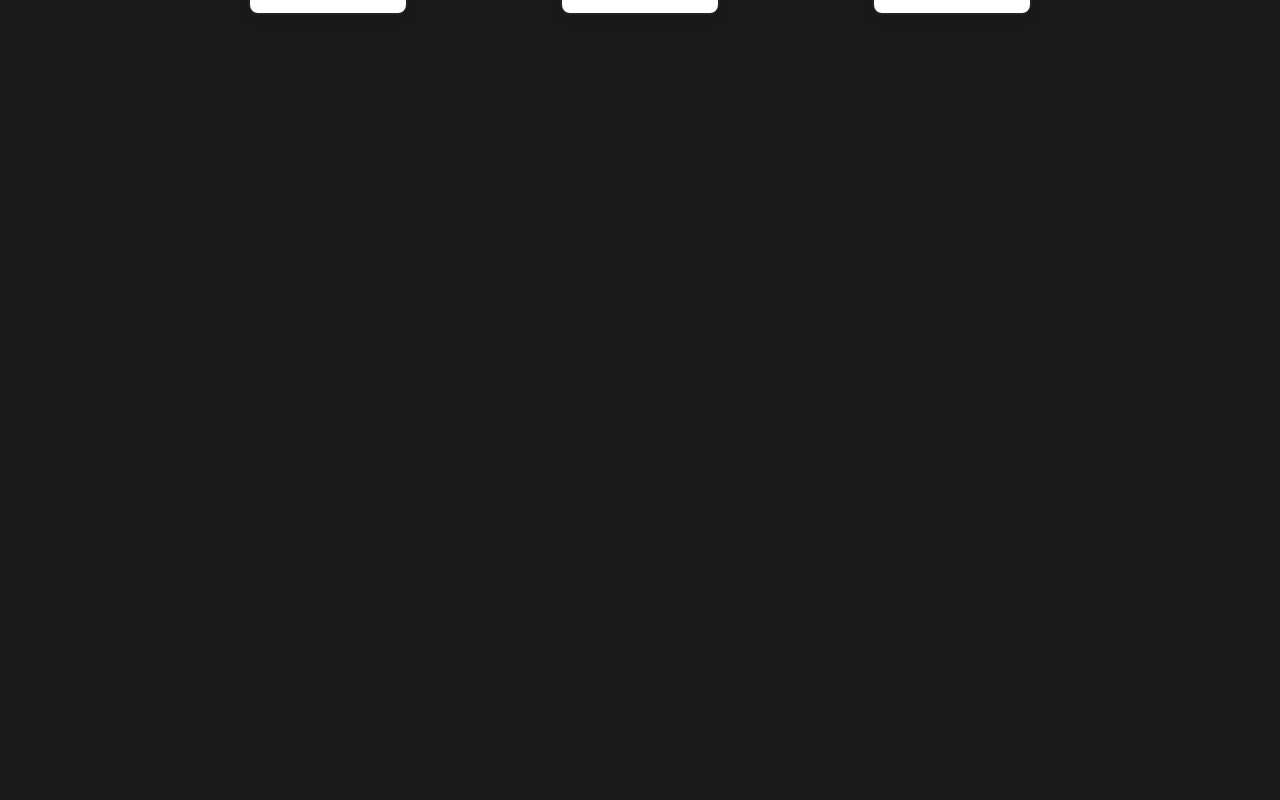
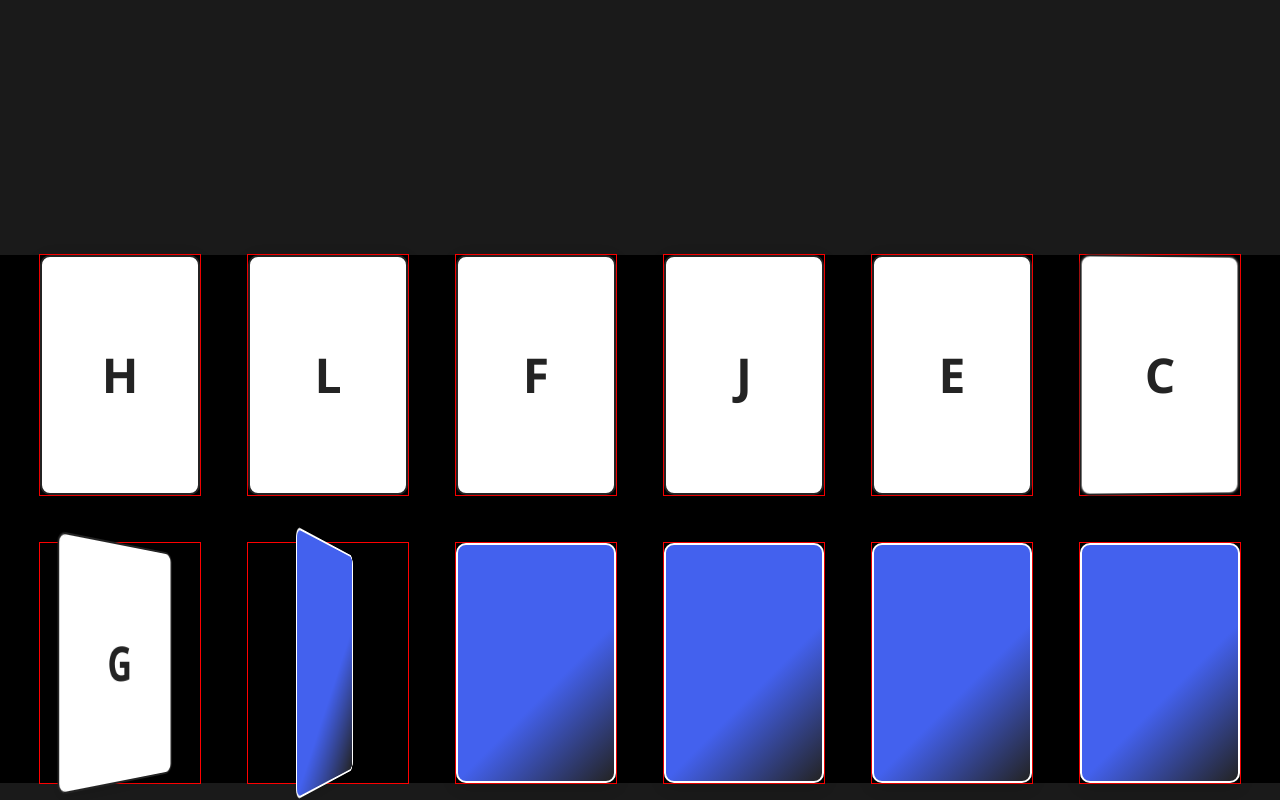
Before and after one commit to UniqualID/memorycard, a React (Vite) app: page / in a window 1280 px wide. Shown: the part 462-1262 px from the top of the page. Before the commit the page ends 800 px from the top, so only its background shows below. Built offline with nearby package versions, Linux system fonts and the light colour scheme.

Commit message:
multiple cards baybee

```diff
--- a/package.json
+++ b/package.json
@@ -11,7 +11,8 @@
   },
   "dependencies": {
     "react": "^19.1.0",
-    "react-dom": "^19.1.0"
+    "react-dom": "^19.1.0",
+    "uuid": "^11.1.0"
   },
   "devDependencies": {
     "@eslint/js": "^9.25.0",
--- a/src/App.css
+++ b/src/App.css
@@ -74,13 +74,39 @@ body {
 	margin-bottom: 2rem;
 }
 
+#root {
+	display: flex;
+	flex-direction: column;
+	min-height: 100vh;
+}
+
+main {
+	flex-grow: 1;
+	display: flex;
+	flex-direction: column;
+	align-items: stretch;
+}
+
 .card-row {
 	display: flex;
+	flex-wrap: wrap;
 	justify-content: center;
-	gap: 2rem;
+	gap: 1rem;
 	margin-top: 2rem;
 	position: relative;
 	min-height: 240px;
+}
+
+.card-display {
+	/* height: 240px; */
+	flex-grow: 1;
+	background-color: black;
+	display: flex;
+	flex-wrap: wrap;
+	justify-content: center;
+	gap: 3rem;
+	margin-top: 2rem;
+	position: relative;
 }
 
 .card-outer {
@@ -92,6 +118,12 @@ body {
 	transform:
 		translateY(var(--deal-y, 0px)) translateX(var(--deal-x, 0px));
 	z-index: 1;
+	flex-shrink: 0;
+}
+
+.dummy-card {
+	width: 160px;
+	height: 240px;
 }
 
 .card-inner {
--- a/src/App.jsx
+++ b/src/App.jsx
@@ -1,9 +1,24 @@
 import { useState, useEffect, useRef } from 'react';
+import { v4 as uuidv4 } from 'uuid';
 import CardRow from './CardRow.jsx';
 import './reset.css';
 import './App.css';
 
-const INITIALCARDS = ['A', 'B', 'C'];
+// const INITIALCARDS = ['A', 'B', 'C'];
+const INITIALCARDS = [
+    { id: uuidv4(), component: <>A</> },
+    { id: uuidv4(), component: <>B</> },
+    { id: uuidv4(), component: <>C</> },
+    { id: uuidv4(), component: <>D</> },
+    { id: uuidv4(), component: <>E</> },
+    { id: uuidv4(), component: <>F</> },
+    { id: uuidv4(), component: <>G</> },
+    { id: uuidv4(), component: <>H</> },
+    { id: uuidv4(), component: <>I</> },
+    { id: uuidv4(), component: <>J</> },
+    { id: uuidv4(), component: <>K</> },
+    { id: uuidv4(), component: <>L</> },
+];
 const SHUFFLETIMES = 10; // Number of times to shuffle the cards
 
 export default function App() {
@@ -31,12 +46,12 @@ export default function App() {
         setShowModal(false);
     };
 
-    if (gameState === 'pre-deal') {
-        //allow some time for the cards to return to "deal" state
-        setTimeout(() => {
-            setGameState('shuffle');
-        }, 500);
-    }
+    // if (gameState === 'pre-deal') {
+    //     //allow some time for the cards to return to "deal" state
+    //     setTimeout(() => {
+    //         setGameState('shuffle');
+    //     }, 500);
+    // }
 
     highScore.current = Math.max(highScore.current, score);
     return (
@@ -49,6 +64,7 @@ export default function App() {
                 <span>High Score: {highScore.current}</span>
             </div>
 
+            <main>
                 <CardRow
                     initCards={INITIALCARDS}
                     gameState={gameState}
@@ -58,6 +74,7 @@ export default function App() {
                     selectedCards={selectedCards}
                     setSelectedCards={setSelectedCards}
                 />
+            </main>
 
             {(gameState === 'won' || gameState === 'lost') && !showModal && (
                 <div className="status-message">
--- a/src/CardRow.jsx
+++ b/src/CardRow.jsx
@@ -14,6 +14,8 @@ export default function CardRow({
     const [dealt, setDealt] = useState(false);
     const [flipped, setFlipped] = useState([false, false, false]);
     const cardsRef = useRef(new Map());
+    const dummyCardsRef = useRef(new Map());
+    const offsets = useRef([]);
 
     useEffect(() => {
         // Start with all cards face down and stacked
@@ -64,13 +66,13 @@ export default function CardRow({
 
     useLayoutEffect(() => {
         const newRects = new Map();
-        cards.forEach((key, i) => {
-            const el = cardsRef.current.get(key);
+        cards.forEach((card) => {
+            const el = cardsRef.current.get(card.id);
             if (!el) return;
             const newRect = el.getBoundingClientRect();
-            newRects.set(key, newRect);
+            newRects.set(card.id, newRect);
 
-            const prev = firstRectsRef.current.get(key);
+            const prev = firstRectsRef.current.get(card.id);
             if (prev) {
                 const dx = prev.left - newRect.left;
                 const dy = prev.top - newRect.top;
@@ -91,11 +93,27 @@ export default function CardRow({
         const id = setTimeout(() => setGameState('shuffle'), 250);
         return () => clearTimeout(id);
     }, [cards]);
-    const handleCardClick = (card, idx) => {
+
+    useEffect(() => {
+        cards.forEach((card, i) => {
+            const el = cardsRef.current.get(card.id);
+            const dummyEl = dummyCardsRef.current.get(i);
+            if (!el || !dummyEl) return;
+            const rect = el.getBoundingClientRect();
+            const dummyRect = dummyEl.getBoundingClientRect();
+            offsets.current.push({
+                dx: dummyRect.left - rect.left,
+                dy: dummyRect.top - rect.top,
+            });
+        });
+        console.log(offsets);
+    }, [window.innerWidth, cardsRef.length, dummyCardsRef.length]);
+
+    const handleCardClick = (key, idx) => {
         if (gameState !== 'playing') return;
         if (!flipped[idx]) return; // Ignore clicks before flip
 
-        if (selectedCards.has(card)) {
+        if (selectedCards.has(key)) {
             setGameState('lost');
             return;
         }
@@ -105,38 +123,64 @@ export default function CardRow({
             return;
         }
 
-        setSelectedCards(new Set([...selectedCards, card]));
+        setSelectedCards(new Set([...selectedCards, key]));
         setScore(score + 1);
         setGameState('pre-deal');
     };
+
     return (
+        <>
             <div className="card-row">
                 {cards.map((card, i) => (
                     <div
-                    key={card}
+                        key={card.id}
                         ref={(el) => {
                             if (el) {
-                            cardsRef.current.set(card, el);
+                                cardsRef.current.set(card.id, el);
                             } else {
-                            cardsRef.current.delete(card);
+                                cardsRef.current.delete(card.id);
                             }
                         }}
                         className={`card-outer`}
                         style={{
-                        '--deal-x': dealt ? `${(i - 1) * 120}px` : '0px',
-                        '--deal-y': dealt ? '80px' : '0px',
-                        zIndex: 10 - i,
+                            '--deal-x': dealt
+                                ? `${offsets.current[i]['dx']}px`
+                                : '0px',
+                            '--deal-y': dealt
+                                ? `${offsets.current[i]['dy']}px`
+                                : '0px',
                         }}
                     >
                         <div
-                        className={`card-inner${flipped[i] ? ' flipped' : ''}`}
-                        onClick={() => handleCardClick(card, i)}
+                            className={`card-inner${
+                                flipped[i] ? ' flipped' : ''
+                            }`}
+                            onClick={() => handleCardClick(card.id, i)}
                         >
                             <div className="card-face card-back" />
-                        <div className="card-face card-front">{card}</div>
+                            <div className="card-face card-front">
+                                {card.component}
+                            </div>
                         </div>
                     </div>
                 ))}
             </div>
+            <div className="card-display">
+                {cards.map((_, i) => (
+                    <div
+                        className="dummy-card"
+                        style={{ outline: '1px solid red' }}
+                        key={i}
+                        ref={(el) => {
+                            if (el) {
+                                dummyCardsRef.current.set(i, el);
+                            } else {
+                                dummyCardsRef.current.delete(i.id);
+                            }
+                        }}
+                    ></div>
+                ))}
+            </div>
+        </>
     );
 }
```
Also changed, not shown: 1 other file (tests, documents, lock files or other folders). Lines whose indentation alone changed are shown as unchanged.
